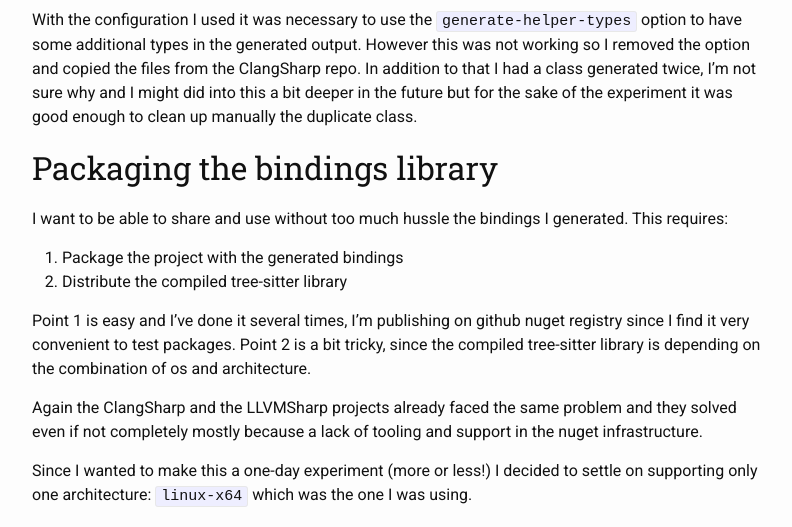
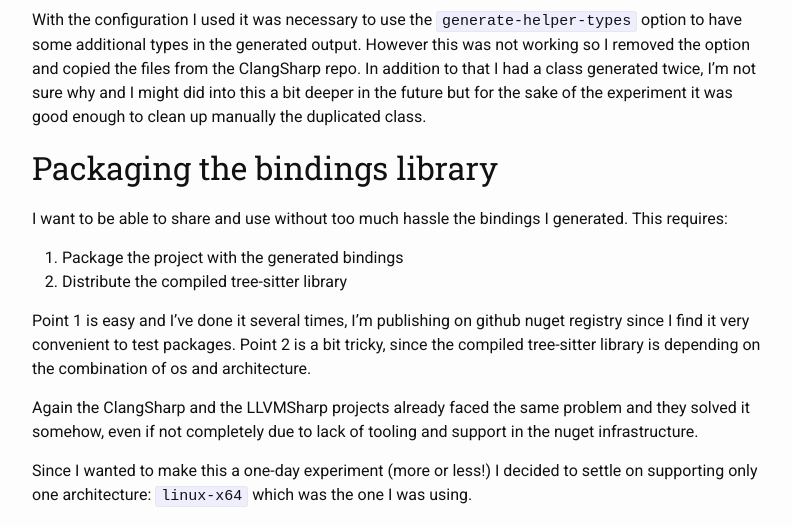
Before and after one commit to davidelettieri/davidelettieri.it, a Jekyll site: the page built from _posts/2023-04-09-Tree-sitter-C#-bindings.md, in a window 1280 px wide and 900 px high, scrolled down 2171 px. Shown: the part 250-777 px from the top of the window, without its empty margins (238-1030 px from the left). Built offline with Jekyll 4.4.1, drawn with Linux system fonts in a browser that asks for light colours.

Commit message:
fix a couple of typos

```diff
--- a/_posts/2023-04-09-Tree-sitter-C#-bindings.md
+++ b/_posts/2023-04-09-Tree-sitter-C#-bindings.md
@@ -91,17 +91,17 @@ The tree-sitter library has a set of predefined grammars, the get started projec
 
 ### Some options are broken with the current ClangSharpPInvokeGenerator release
 
-With the configuration I used it was necessary to use the `generate-helper-types` option to have some additional types in the generated output. However this was not working so I removed the option and copied the files from the ClangSharp repo. In addition to that I had a class generated twice, I'm not sure why and I might did into this a bit deeper in the future but for the sake of the experiment it was good enough to clean up manually the duplicate class.
+With the configuration I used it was necessary to use the `generate-helper-types` option to have some additional types in the generated output. However this was not working so I removed the option and copied the files from the ClangSharp repo. In addition to that I had a class generated twice, I'm not sure why and I might did into this a bit deeper in the future but for the sake of the experiment it was good enough to clean up manually the duplicated class.
 
 ## Packaging the bindings library
 
-I want to be able to share and use without too much hussle the bindings I generated. This requires:
+I want to be able to share and use without too much hassle the bindings I generated. This requires:
 1. Package the project with the generated bindings
 2. Distribute the compiled tree-sitter library
 
 Point 1 is easy and I've done it several times, I'm publishing on github nuget registry since I find it very convenient to test packages. Point 2 is a bit tricky, since the compiled tree-sitter library is depending on the combination of os and architecture.
 
-Again the ClangSharp and the LLVMSharp projects already faced the same problem and they solved even if not completely mostly because a lack of tooling and support in the nuget infrastructure.
+Again the ClangSharp and the LLVMSharp projects already faced the same problem and they solved it somehow, even if not completely due to lack of tooling and support in the nuget infrastructure.
 
 Since I wanted to make this a one-day experiment (more or less!) I decided to settle on supporting only one architecture: `linux-x64` which was the one I was using.
 
```
